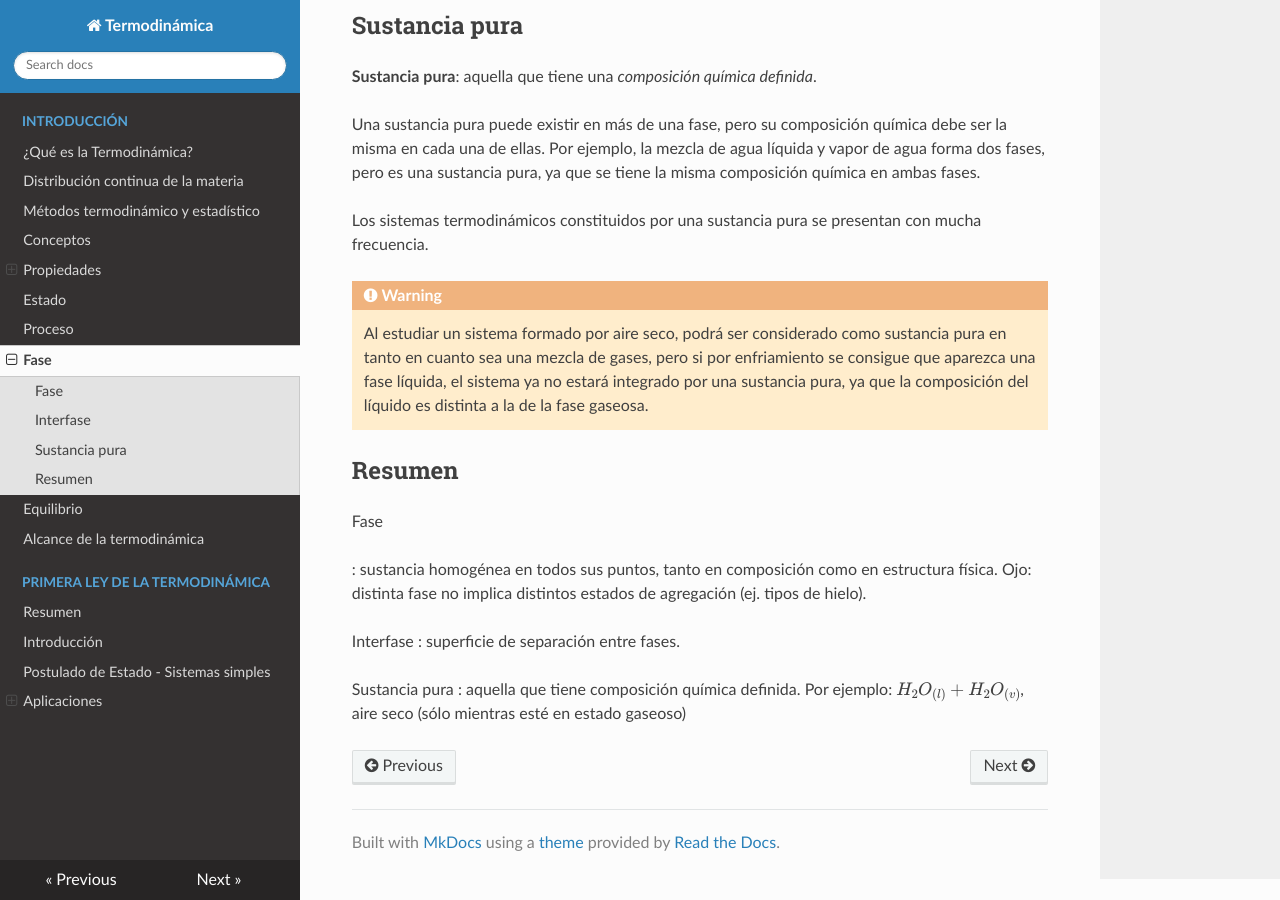
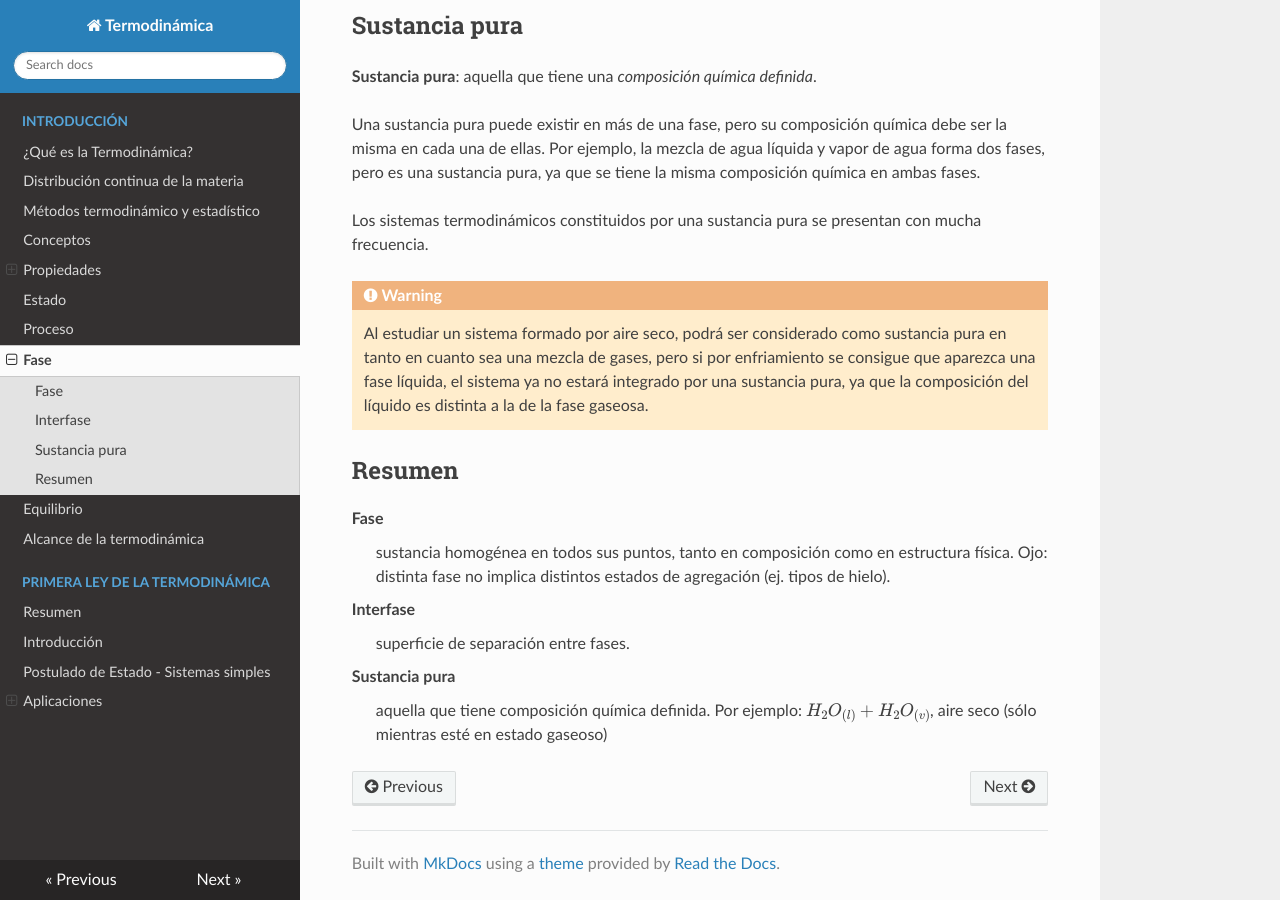
Before and after one commit to mantielero/termo, an MkDocs documentation site: the page built from docs/fase.md, in a window 1280 px wide and 900 px high, scrolled down 916 px. Built offline with MkDocs 1.6.1, drawn with Linux system fonts in a browser that asks for light colours; nearby versions of some CDN libraries; part of the change alters nothing that is shown.

```diff
--- a/mkdocs.yml
+++ b/mkdocs.yml
@@ -50,6 +50,7 @@ markdown_extensions:
 - attr_list
 - md_in_html
 - pymdownx.blocks.caption
+- def_list
 
 plugins:
 - search
```
